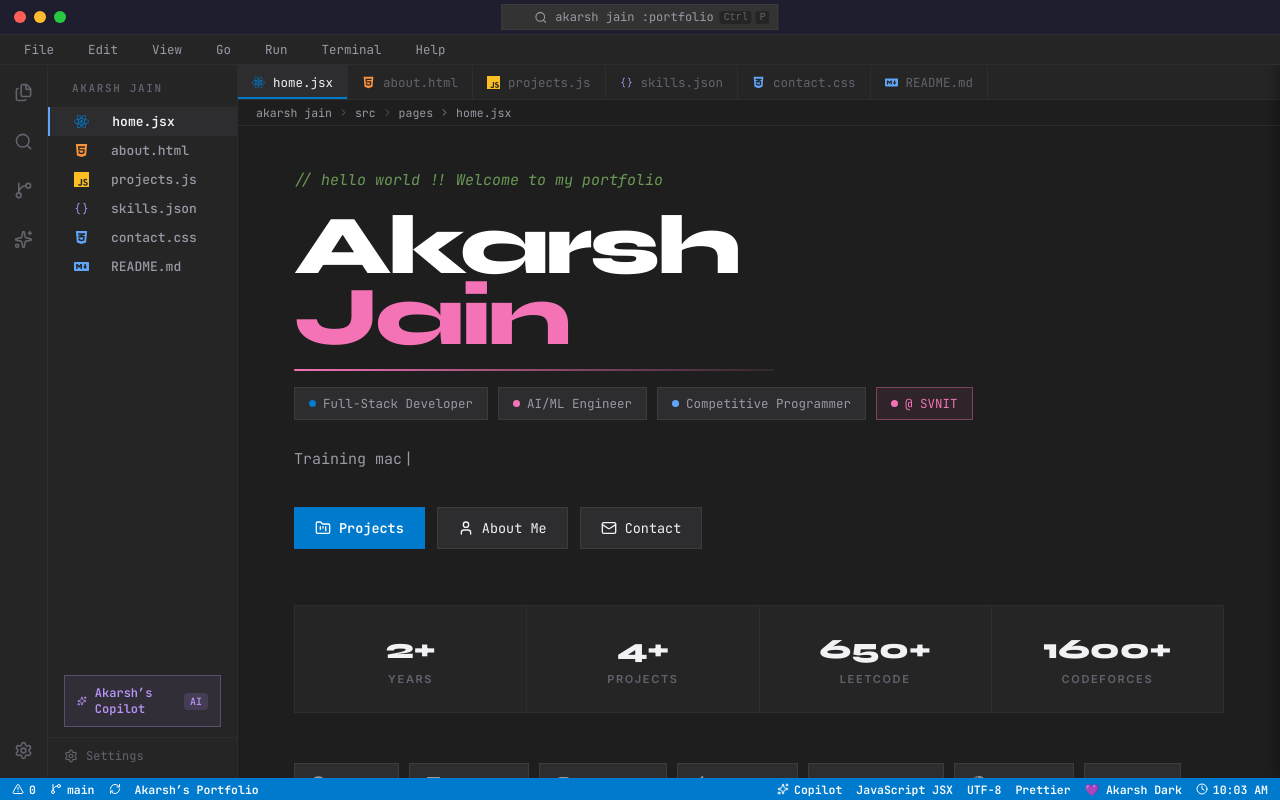
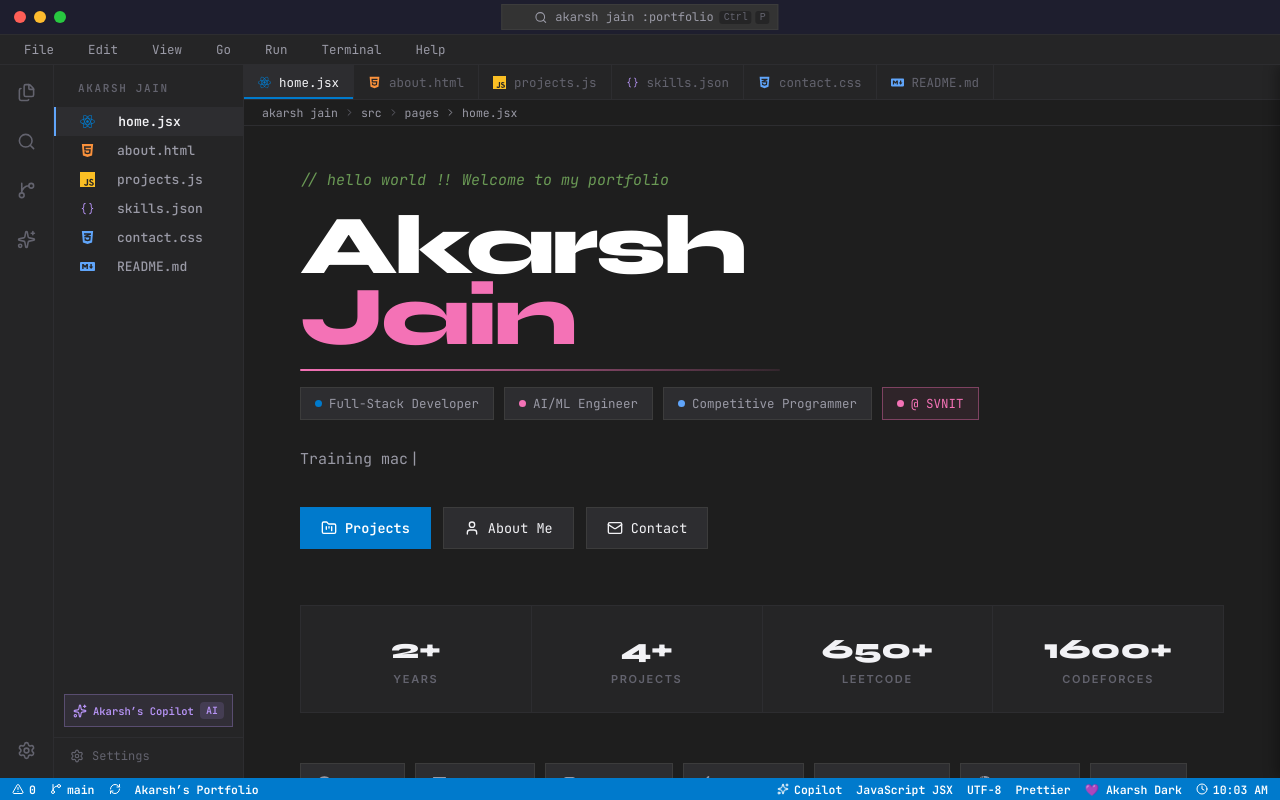
Before and after one commit to akarshjain05/portfolio, a React (Vite) app: page / in a window 1280 px wide. Built offline with nearby package versions, Linux system fonts and the light colour scheme.

Commit message:
style: widen activity bar and shrink copilot button to fit one line

```diff
--- a/src/index.css
+++ b/src/index.css
@@ -39,7 +39,7 @@
   --tabbar-h: 35px;
   --breadcrumb-h: 26px;
   --statusbar-h: 22px;
-  --activitybar-w: 48px;
+  --activitybar-w: 54px;
   --sidebar-w: 190px;
 }
 
@@ -897,19 +897,20 @@ img, svg { display: block; }
 .sidebar__icon { flex: 0 0 auto; display: flex; }
 .sidebar__label { flex: 1; text-align: center; margin-right: 37px; }
 .sidebar__copilot {
-  margin: 10px 16px;
-  padding: 9px 12px;
+  margin: 10px 10px;
+  padding: 7px 8px;
   border: 1px solid var(--border);
   border-radius: var(--radius-md);
   background: rgba(183, 148, 246, 0.08);
   border-color: rgba(183, 148, 246, 0.3);
   display: flex;
   align-items: center;
-  gap: 8px;
+  gap: 6px;
   font-family: var(--font-mono);
   font-weight: 600;
-  font-size: 12px;
+  font-size: 10.5px;
   color: var(--purple);
+  white-space: nowrap;
 }
 .sidebar__copilot-badge {
   margin-left: auto;
```
